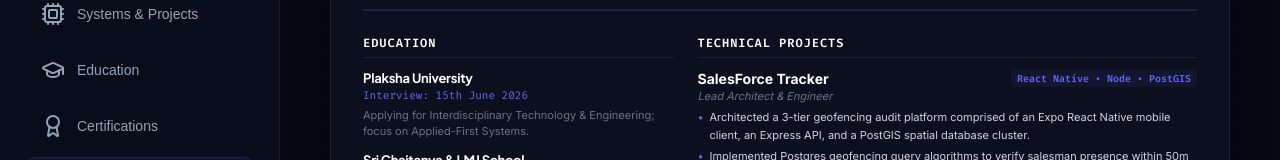
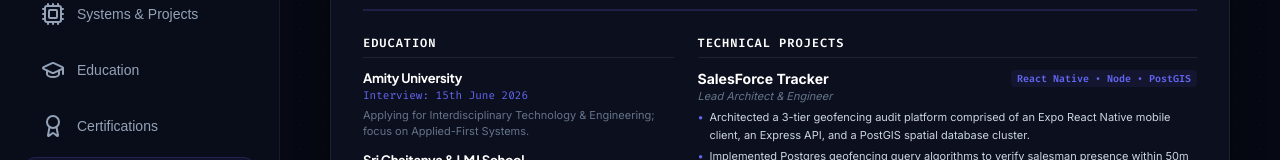
Before and after one commit to krishbansal-dev/interview, a React (Vite) app: page / in a window 1280 px wide. Both pictures are taken after a click on the button "Resume Sheet". Shown: the part 319-479 px from the top of the page. Built offline with nearby package versions, Linux system fonts and the light colour scheme.

Commit message:
Update target university and logos to Amity University

```diff
--- a/index.html
+++ b/index.html
@@ -5,7 +5,7 @@
     <link rel="icon" type="image/png" href="/favicon.png" />
     <meta name="viewport" content="width=device-width, initial-scale=1.0" />
     <title>Krish Bansal | Systems Architect & AI-Accelerated Engineer</title>
-    <meta name="description" content="Portfolio and interactive resume of Krish Bansal, Systems Architect & AI-Accelerated Engineer. Ready for Plaksha University interview." />
+    <meta name="description" content="Portfolio and interactive resume of Krish Bansal, Systems Architect & AI-Accelerated Engineer. Ready for Amity University interview." />
     <meta name="author" content="Krish Bansal" />
   </head>
   <body>
--- a/src/App.tsx
+++ b/src/App.tsx
@@ -74,11 +74,11 @@ export default function App() {
       {/* Top Header Panel */}
       <header className="app-header">
         <div className="header-logo-section">
-          <div className="logo-box logo-plaksha">
+          <div className="logo-box logo-amity">
             <img
-              src="https://encrypted-tbn0.gstatic.com/images?q=tbn:ANd9GcRaupKpN5w0PIbI6_vYMFEnxN0OnBXOI09EUw&s"
-              alt="Plaksha Emblem"
-              className="header-plaksha-logo"
+              src="https://encrypted-tbn0.gstatic.com/images?q=tbn:ANd9GcRPLmcoG8cMONDAAFy53uTDPk3cPBEt78glKAaoQhL_1Q&s=10"
+              alt="Amity Emblem"
+              className="header-amity-logo"
             />
           </div>
           <div>
@@ -249,7 +249,7 @@ export default function App() {
                           "I use AI as a design and engineering multiplier. While I can read and understand code syntax flawlessly across HTML, CSS, JS, and Python, I rely on AI to generate implementation details. This allows me to focus on the big picture: planning system architecture, designing database schemas, organizing secure networking tunnels, and managing server host configurations."
                         </p>
                         <p style={{ color: 'var(--text-main)', fontSize: '13px', lineHeight: '1.6', margin: 0 }}>
-                          "Many developers write code but don't know how to run it in production, scale it, or secure it on the internet. I focus on understanding the world's digital ecosystem so I can build complete, production-ready systems from scratch and ship them immediately. I look forward to deepening my theoretical and code-level understanding at Plaksha, but AI is my current superpower for building at speed."
+                          "Many developers write code but don't know how to run it in production, scale it, or secure it on the internet. I focus on understanding the world's digital ecosystem so I can build complete, production-ready systems from scratch and ship them immediately. I look forward to deepening my theoretical and code-level understanding at Amity, but AI is my current superpower for building at speed."
                         </p>
                         <div className="quote-box" style={{ borderLeft: '3px solid var(--accent-primary)', backgroundColor: 'rgba(99, 102, 241, 0.05)', padding: '16px', borderRadius: '8px', fontSize: '15px', color: '#ffffff', fontWeight: 'bold', fontStyle: 'italic', marginTop: '8px' }}>
                           "I don't just write code; I orchestrate complete digital systems."
@@ -384,7 +384,7 @@ export default function App() {
                         "While my 90+ percentile was in Mathematics in JEE Main (with other subjects being low due to my intense focus on active software creation over theoretical chemistry memorization), this score validates my quantitative and logical core. I have always believed that engineering is defined by building. Rather than dedicating my focus to theoretical rote recall in other subjects, I chose to invest my efforts in acquiring practical skills in containerization, mesh network routing, and spatial databases."
                       </p>
                       <div className="quote-box">
-                        "Plaksha University's focus on interdisciplinary engineering and builder-first learning matches my active approach to systems engineering. I aim to deploy production-ready cloud systems and solve real-world scale challenges."
+                        "Amity University's focus on interdisciplinary engineering and builder-first learning matches my active approach to systems engineering. I aim to deploy production-ready cloud systems and solve real-world scale challenges."
                       </div>
                     </div>
                   </div>
@@ -399,7 +399,7 @@ export default function App() {
                         "I use AI as a design and engineering multiplier. While I can read and understand code syntax flawlessly across HTML, CSS, JS, and Python, I rely on AI to generate implementation details. This allows me to focus on the big picture: planning system architecture, designing database schemas, organizing secure networking tunnels, and managing server host configurations."
                       </p>
                       <p className="text-slate-300">
-                        "Many developers write code but don't know how to run it in production, scale it, or secure it on the internet. I focus on understanding the world's digital ecosystem so I can build complete, production-ready systems from scratch and ship them immediately. I look forward to deepening my theoretical and code-level understanding at Plaksha, but AI is my current superpower for building at speed."
+                        "Many developers write code but don't know how to run it in production, scale it, or secure it on the internet. I focus on understanding the world's digital ecosystem so I can build complete, production-ready systems from scratch and ship them immediately. I look forward to deepening my theoretical and code-level understanding at Amity, but AI is my current superpower for building at speed."
                       </p>
                       <p className="text-slate-300 font-semibold mt-4">
                         "I don't just write code; I orchestrate complete digital systems."
@@ -975,23 +975,23 @@ export default function App() {
                 </div>
 
                 <div className="grid-3col">
-                  {/* Plaksha University */}
+                  {/* Amity University */}
                   <div className="card-glass flex flex-col justify-between">
                     <div>
                       <div className="logo-frame-container">
                         <div className="school-logo-circle">
                           <img
-                            src="https://cdn.universitykart.com//Content/upload/admin/owzakzf0.d4k.png"
-                            alt="Plaksha University Logo"
+                            src="https://encrypted-tbn0.gstatic.com/images?q=tbn:ANd9GcRPLmcoG8cMONDAAFy53uTDPk3cPBEt78glKAaoQhL_1Q&s=10"
+                            alt="Amity University Logo"
                             className="school-logo-img"
                           />
                         </div>
                       </div>
 
-                      <h3 className="school-title">Plaksha University</h3>
+                      <h3 className="school-title">Amity University</h3>
                       <p className="school-subtitle">Interview: 15th June 2026</p>
                       <p className="school-desc">
-                        Applying for modern interdisciplinary engineering. Excited about Plaksha's applied-first curriculum, tech entrepreneurship focus, and builder-focused environment.
+                        Applying for modern interdisciplinary engineering. Excited about Amity's applied-first curriculum, tech entrepreneurship focus, and builder-focused environment.
                       </p>
                     </div>
 
@@ -1229,7 +1229,7 @@ export default function App() {
                         <h2 className="resume-section-title">Education</h2>
 
                         <div className="resume-edu-item">
-                          <h3 className="resume-edu-title">Plaksha University</h3>
+                          <h3 className="resume-edu-title">Amity University</h3>
                           <div className="resume-edu-meta">Interview: 15th June 2026</div>
                           <p className="resume-edu-desc">Applying for Interdisciplinary Technology & Engineering; focus on Applied-First Systems.</p>
                         </div>
--- a/src/index.css
+++ b/src/index.css
@@ -1395,12 +1395,12 @@ h1, h2, h3, h4, h5, h6 {
   }
 }
 
-.logo-box.logo-plaksha {
+.logo-box.logo-amity {
   background: #ffffff;
   padding: 2px;
   overflow: hidden;
 }
-.header-plaksha-logo {
+.header-amity-logo {
   max-height: 100%;
   max-width: 100%;
   object-fit: contain;
```
